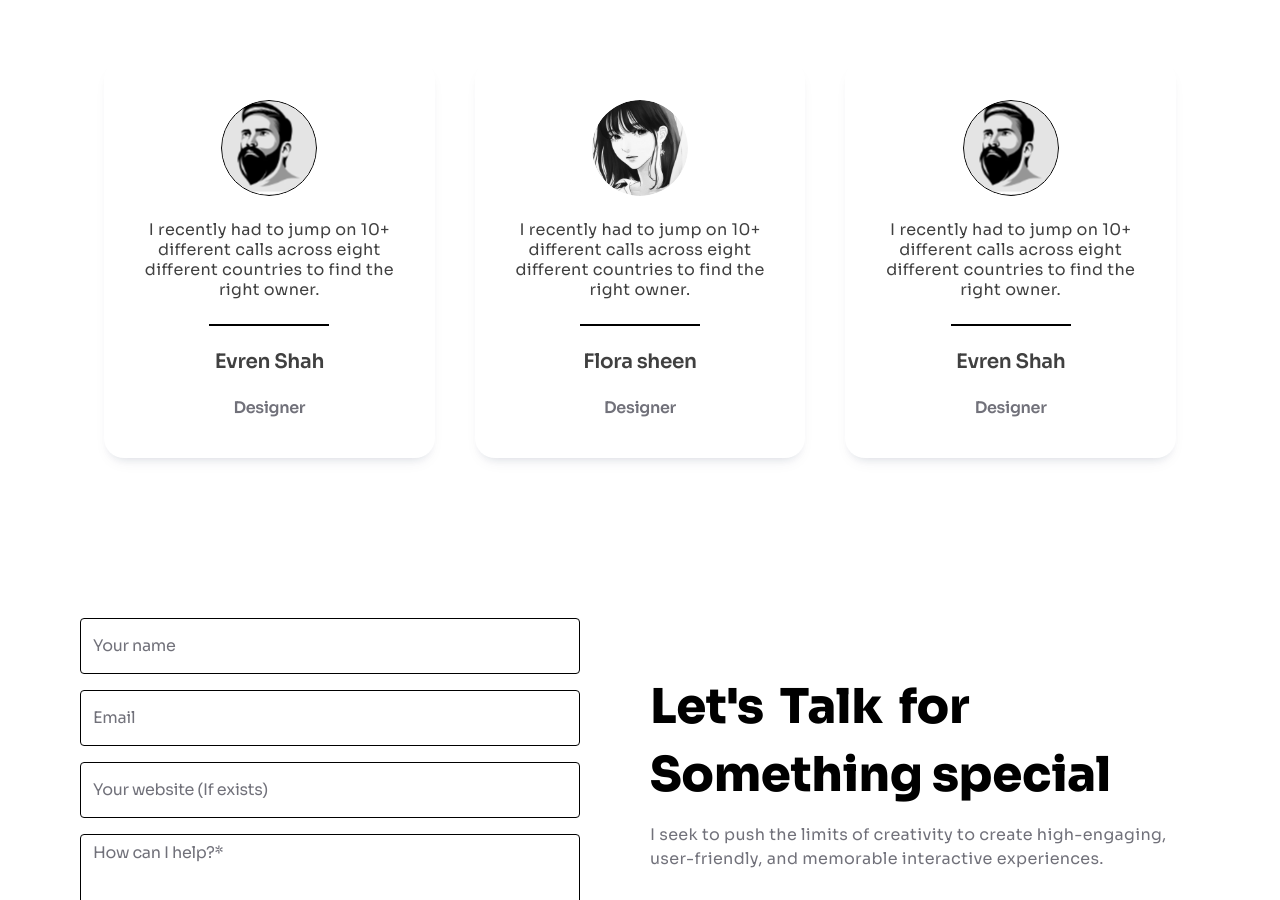
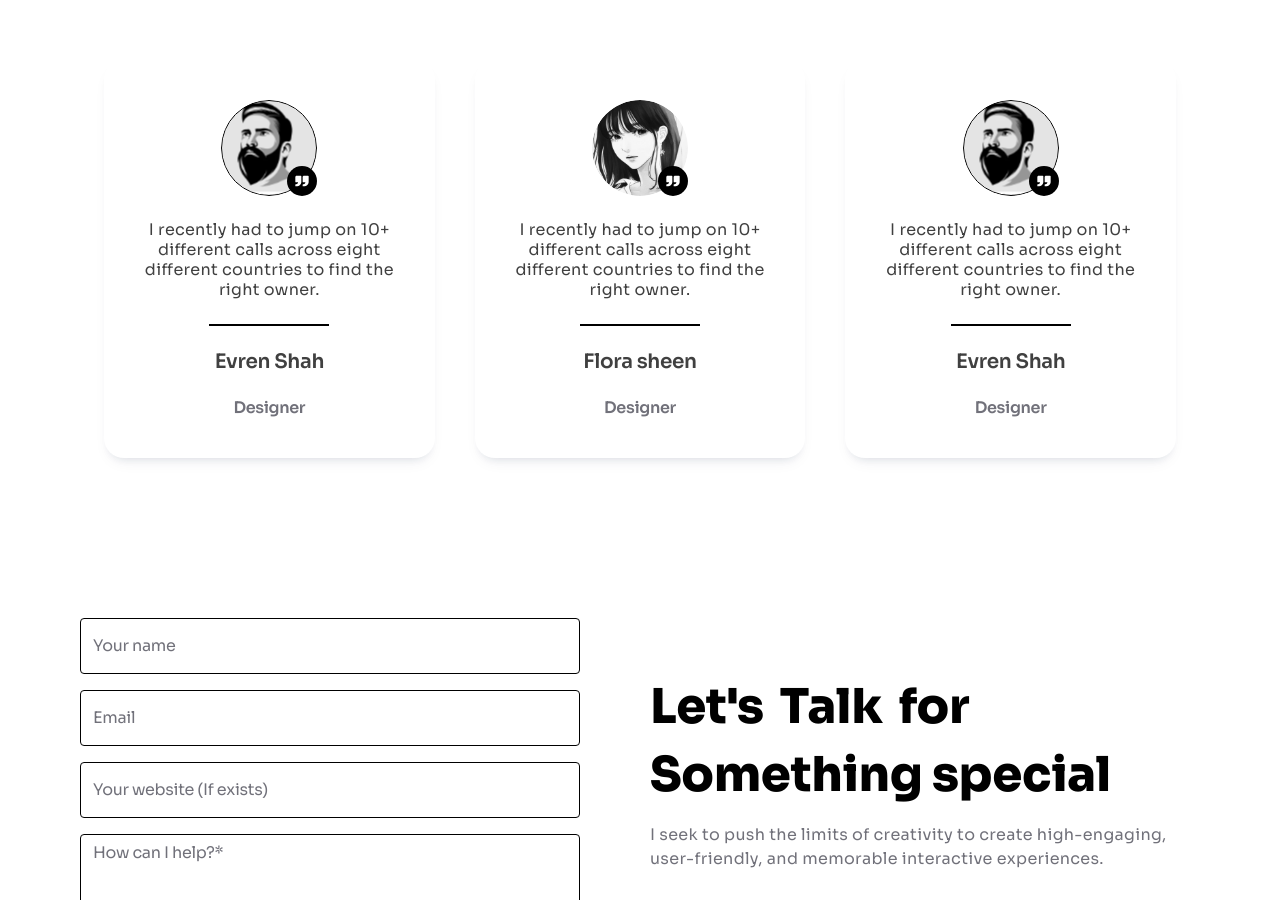
Before and after one commit to SergeCodeur/FigmaToCode-Challenge-Week4-SergeAmoussougbo, a Next.js app: page / in a window 1280 px wide. Shown: the part 4760-5660 px from the top of the page. Built offline with nearby package versions, Linux system fonts and the light colour scheme.

Commit message:
feat: ajout d'icone

```diff
--- a/src/components/ui/card.tsx
+++ b/src/components/ui/card.tsx
@@ -3,6 +3,7 @@ import * as React from "react";
 import { cn } from "@/lib/utils";
 import Image from "next/image";
 import Link from "next/link";
+import { BiSolidQuoteRight } from "react-icons/bi";
 import { RxExternalLink } from "react-icons/rx";
 
 export interface SkillsCardProps {
@@ -158,6 +159,7 @@ export const TestimonialsCard = React.forwardRef<
       )}
       {...props}
     >
+      <div className="relative">
         <Image
           src={user_image}
           alt=""
@@ -165,6 +167,10 @@ export const TestimonialsCard = React.forwardRef<
           height={96}
           className="rounded-full"
         />
+        <span className="absolute bottom-0 right-0 z-30 inline-flex justify-center items-center rounded-full w-[30px] h-[30px] text-white bg-black group-hover:bg-white group-hover:text-black">
+          <BiSolidQuoteRight />
+        </span>
+      </div>
       <p className="text-neutral group-hover:text-white text-button-text2 text-center">
         {user_description}
       </p>
```
Lines whose indentation alone changed are shown as unchanged.
